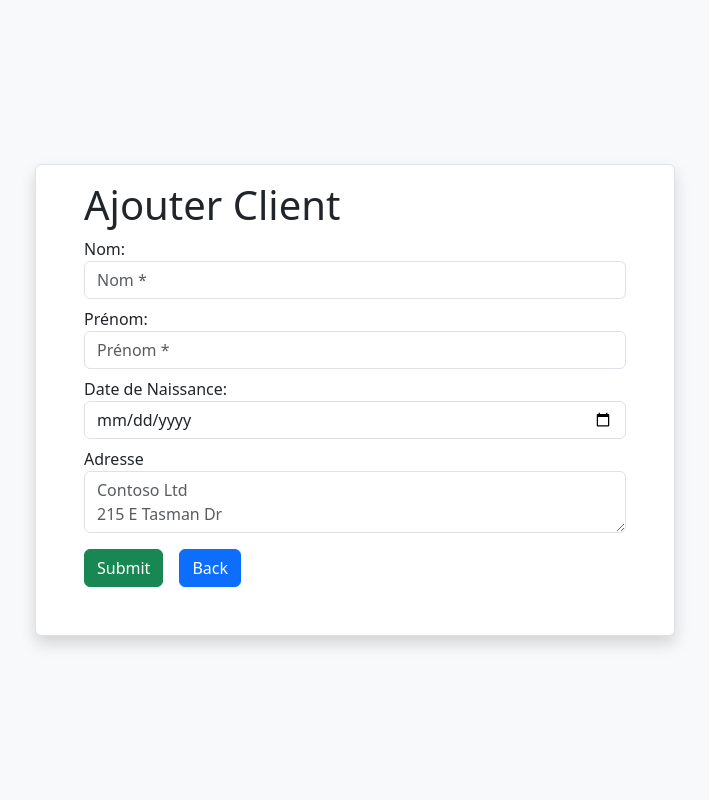
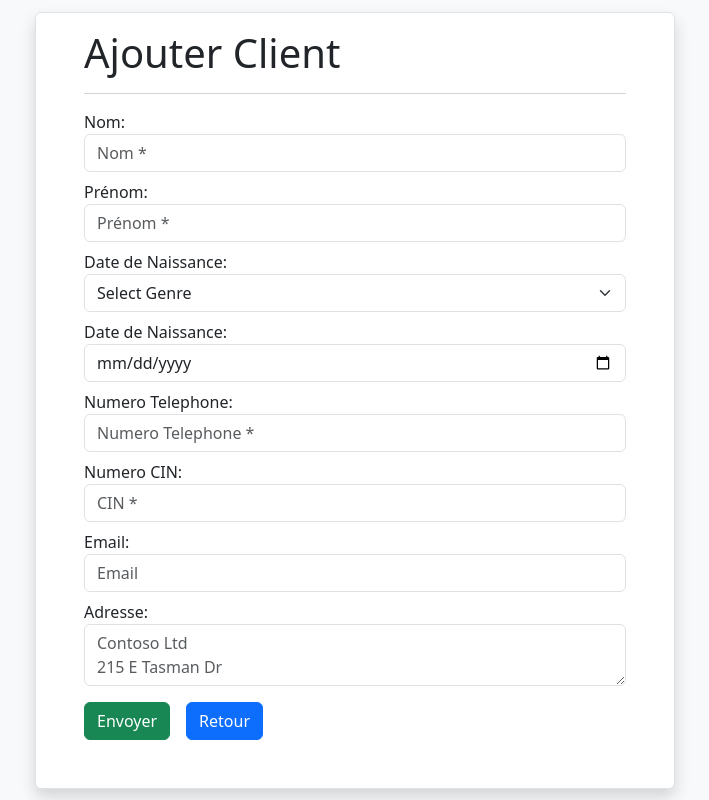
Before and after one commit to Hafedh-Jendoubi/Autorisations-Project, a React (Vite) app in the folder frontEnd/: page /create in a window 1280 px wide. Shown: the whole page, without its empty margins (285-994 px from the left). Built offline with nearby package versions, Linux system fonts and the light colour scheme.

Commit message:
Feat: Added several attributes to Client Table | Added control over inputs

```diff
--- a/frontEnd/src/components/Create.jsx
+++ b/frontEnd/src/components/Create.jsx
@@ -1,18 +1,25 @@
-import React from 'react'
-import { Link, useNavigate } from 'react-router-dom'
-import axios from 'axios'
+import React from 'react';
+import { Link, useNavigate } from 'react-router-dom';
+import axios from 'axios';
 
 function Create() {
     const [formData, setFormData] = React.useState({
-        lastName: '',
-        firstName: '',
-        birthDate: '',
-        address: ''
+        nom: '',
+        prenom: '',
+        dateNaissance: '',
+        genre: '',
+        tel: '',
+        cin: '',
+        addresse: '',
+        email: ''
     });
 
     const [validity, setValidity] = React.useState({
-        lastName: true,
-        firstName: true
+        nom: true,
+        prenom: true,
+        genre: true,
+        tel: true,
+        cin: true
     });
 
     const handleChange = (event) => {
@@ -24,17 +31,39 @@ function Create() {
 
     const handleSubmit = async (event) => {
         event.preventDefault();
+
+        //Controle de saisie!
         const newValidity = {
-            lastName: formData.lastName.trim() !== '',
-            firstName: formData.firstName.trim() !== ''
+            nom: formData.nom.trim() !== '' && formData.nom.length > 2,
+            prenom: formData.prenom.trim() !== '' && formData.nom.length > 3,
+            genre: formData.genre.trim() !== '',
+            tel: formData.tel.trim() !== '' && formData.tel.length === 8,
+            cin: formData.cin.trim() !== '' && formData.cin.length === 8
         };
         setValidity(newValidity);
+        if(!newValidity.nom)
+            document.getElementById('nomCtrl').innerHTML = "Le nom doit contenir plus que 2 caractères.";
+        else
+            document.getElementById('nomCtrl').innerHTML = "";
+        if(!newValidity.prenom)
+            document.getElementById('prenomCtrl').innerHTML = "Le prénom doit contenir plus que 3 caractères.";
+        else
+            document.getElementById('prenomCtrl').innerHTML = "";
+        if(!newValidity.tel)
+            document.getElementById('telCtrl').innerHTML = "Numero de telephone doit contenir 8 caractères.";
+        else
+            document.getElementById('telCtrl').innerHTML = "";
+        if(!newValidity.cin)
+            document.getElementById('cinCtrl').innerHTML = "Numero CIN doit contenir 8 caractères.";
+        else
+            document.getElementById('cinCtrl').innerHTML = "";
+
         if (Object.values(newValidity).every(Boolean)) {
             axios.post('http://localhost:8081/adduser', formData)
-            .then(() => {
-                navigate('/')
-            })
-            .catch(err => console.log(err));
+                .then(() => {
+                    navigate('/');
+                })
+                .catch(err => console.log(err));
         }
     };
 
@@ -42,56 +71,119 @@ function Create() {
         <div className='d-flex w-100 vh-100 justify-content-center align-items-center bg-light'>
             <div className='w-50 border bg-white shadow px-5 pt-3 pb-5 rounded'>
                 <h1>Ajouter Client</h1>
-                <form>
+                <hr style={{opacity: "0.2"}}></hr>
+                <form onSubmit={handleSubmit}>
                     <div className='mb-2'>
-                        <label htmlFor='lastName'>Nom:</label>
+                        <div className='d-flex'>
+                            <label htmlFor='nom'>Nom:</label><p style={{color: "red", marginLeft: "10px"}} id='nomCtrl'></p>
+                        </div>
                         <input
+                            id='nom'
                             type='text'
-                            name='lastName'
+                            name='nom'
                             className={'form-control'}
                             placeholder='Nom *'
                             onChange={handleChange}
-                            style={{ borderColor: validity.lastName ? '' : 'red' }}
+                            style={{ borderColor: validity.nom ? '' : 'red' }}
                         />
                     </div>
                     <div className='mb-2'>
-                        <label htmlFor='firstName'>Prénom:</label>
+                        <div className='d-flex'>
+                            <label htmlFor='prenom'>Prénom:</label><p style={{color: "red", marginLeft: "10px"}} id='prenomCtrl'></p>
+                        </div>
                         <input
+                            id='prenom'
                             type='text'
-                            name='firstName'
+                            name='prenom'
                             className='form-control'
                             placeholder='Prénom *'
                             onChange={handleChange}
-                            style={{ borderColor: validity.firstName ? '' : 'red' }}
+                            style={{ borderColor: validity.prenom ? '' : 'red' }}
                         />
                     </div>
                     <div className='mb-2'>
-                        <label htmlFor='birthDate'>Date de Naissance:</label>
+                        <label htmlFor='genre'>Date de Naissance:</label>
+                        <select
+                            id='genre'
+                            name='genre'
+                            className='form-select'
+                            onChange={handleChange}
+                            value={formData.genre}
+                            style={{ borderColor: validity.genre ? '' : 'red' }}
+                        >
+                            <option value="">Select Genre</option>
+                            <option value="M">Male</option>
+                            <option value="F">Femelle</option>
+                        </select>
+                    </div>
+                    <div className='mb-2'>
+                        <label htmlFor='dateNaissance'>Date de Naissance:</label>
                         <input
+                            id='dateNaissance'
                             type='date'
-                            name='birthDate'
+                            name='dateNaissance'
                             className='form-control'
-                            placeholder='Nom *'
+                            placeholder='Date de Naissance *'
+                            onChange={handleChange}
+                        />
+                    </div>
+                    <div className='mb-2'>
+                        <div className='d-flex'>
+                            <label htmlFor='tel'>Numero Telephone:</label><p style={{color: "red", marginLeft: "10px"}} id='telCtrl'></p>
+                        </div>
+                        <input
+                            id='tel'
+                            type='text'
+                            name='tel'
+                            className='form-control'
+                            placeholder='Numero Telephone *'
+                            onChange={handleChange}
+                            style={{ borderColor: validity.tel ? '' : 'red' }}
+                        />
+                    </div>
+                    <div className='mb-2'>
+                        <div className='d-flex'>
+                            <label htmlFor='cin'>Numero CIN:</label><p style={{color: "red", marginLeft: "10px"}} id='cinCtrl'></p>
+                        </div>
+                        <input
+                            id='cin'
+                            type='text'
+                            name='cin'
+                            className='form-control'
+                            placeholder='CIN *'
+                            onChange={handleChange}
+                            style={{ borderColor: validity.cin ? '' : 'red' }}
+                        />
+                    </div>
+                    <div className='mb-2'>
+                        <label htmlFor='email'>Email:</label>
+                        <input
+                            id='email'
+                            type='text'
+                            name='email'
+                            className='form-control'
+                            placeholder='Email'
                             onChange={handleChange}
                         />
                     </div>
                     <div className='mb-3'>
-                        <label htmlFor='address'>Adresse</label>
+                        <label htmlFor='addresse'>Adresse:</label>
                         <textarea
+                            id='addresse'
                             className="form-control"
                             aria-label="With textarea"
-                            name='address'
+                            name='addresse'
                             placeholder='Contoso Ltd
 215 E Tasman Dr'
-                            onChange={handleChange}>
-                        </textarea>
+                            onChange={handleChange}
+                        ></textarea>
                     </div>
-                    <button className='btn btn-success' onClick={handleSubmit}>Submit</button>
-                    <Link to='/' className='btn btn-primary ms-3'>Back</Link>
+                    <button className='btn btn-success' type='submit'>Envoyer</button>
+                    <Link to='/' className='btn btn-primary ms-3'>Retour</Link>
                 </form>
             </div>
         </div>
-    )
+    );
 }
 
-export default Create
+export default Create;
--- a/frontEnd/src/components/Home.jsx
+++ b/frontEnd/src/components/Home.jsx
@@ -11,18 +11,6 @@ function Home() {
             .then(data => setData(data))
             .catch(err => console.log(err));
     }, []);
-
-    function formatDate(dateString) {
-        if (dateString !== "0000-00-00") {
-            const date = new Date(dateString);
-            const year = date.getFullYear();
-            const month = String(date.getMonth() + 1).padStart(2, '0'); // Months are zero-based in JavaScript
-            const day = String(date.getDate()).padStart(2, '0');
-            return `${year}-${month}-${day}`;
-        } else {
-            return "[Not Set]";
-        }
-    };
 
     function deleteUser(id) {
         if (confirm("Are you sure about deleting this User?")) {
@@ -41,7 +29,7 @@ function Home() {
     function handleChange(event) {
         const { value } = event.target;
         if (value !== "") {
-            fetch('http://localhost:8081/getuserbyname/' + value)
+            fetch('http://localhost:8081/getuserbycin/' + value)
                 .then(res => {
                     if (res.status === 404) {
                         setData([]);
@@ -73,33 +61,31 @@ function Home() {
                             type='text'
                             name='search'
                             className={'form-control'}
-                            placeholder='Rechercher...'
+                            placeholder='Rechercher par CIN...'
                             onChange={handleChange}
                         />
                     </div>
                     <div className='col col-lg-2'>
-                        <Link to='/create' className='btn btn-success' style={{ marginBottom: "25px" }}>Ajouter +</Link>
+                        <Link to='/create' className='btn btn-success' style={{ marginBottom: "25px" }}>Ajouter Client</Link>
                     </div>
                 </div>
-                <table className='table table-hover'>
+                <table className='table table-hover align-middle'>
                     <thead className='table-dark'>
                         <tr>
-                            <th>ID</th>
                             <th>Nom</th>
                             <th>Prenom</th>
-                            <th>Date de Naissance</th>
-                            <th>Addresse</th>
+                            <th>Genre</th>
+                            <th>CIN</th>
                             <th>Actions</th>
                         </tr>
                     </thead>
                     <tbody>
                         {data.map((d, i) => (
                             <tr key={i}>
-                                <td>{d.id}</td>
                                 <td>{d.nom}</td>
                                 <td>{d.prenom}</td>
-                                <td>{formatDate(d.dateNaissance)}</td>
-                                <td>{d.addresse}</td>
+                                <td>{d.genre === "M" ? "Male" : "Femelle"}</td>
+                                <td>{d.cin}</td>
                                 <td>
                                     <Link to={`/read/${d.id}`} className='btn btn-sm btn-primary me-2'>Afficher</Link>
                                     <button className='btn btn-sm btn-danger me-2' onClick={() => deleteUser(d.id)}>Supprimer</button>
--- a/frontEnd/src/components/Read.jsx
+++ b/frontEnd/src/components/Read.jsx
@@ -1,6 +1,7 @@
 import React from 'react'
 import { useParams, Link } from 'react-router-dom'
 import axios from 'axios'
+import { formatDate } from '../utils'
 
 function Read() {
     const [data, setData] = React.useState([]);
@@ -16,14 +17,27 @@ function Read() {
         <div className='d-flex w-100 vh-100 justify-content-center align-items-center bg-light'>
             <div className='w-50 border bg-white shadow px-5 pt-3 pb-5 rounded'>
                 <h3>Detail of Client:</h3>
+                <hr style={{opacity: "0.2"}}></hr>
                 <div className='mb-2'>
-                    <strong>Full Name: </strong>{data.nom} {data.prenom}
+                    <strong>Nom et Prenom: </strong>{data.nom} {data.prenom}
                 </div>
                 <div className='mb-2'>
-                    <strong>Date de Naissance: </strong> {data.dateNaissance}
+                    <strong>Genre: </strong>{data.genre === "M" ? "Male" : "Femelle"}
+                </div>
+                <div className='mb-2'>
+                    <strong>Date de Naissance: </strong> {formatDate(data.dateNaissance)}
+                </div>
+                <div className='mb-2'>
+                    <strong>Adresse: </strong> {data.addresse}
+                </div>
+                <div className='mb-2'>
+                    <strong>Numero Telephone: </strong> (+216) {data.tel}
+                </div>
+                <div className='mb-2'>
+                    <strong>CIN: </strong> {data.cin}
                 </div>
                 <div className='mb-3'>
-                    <strong>Adresse: </strong> {data.addresse}
+                    <strong>Adresse Email: </strong> {data.email}
                 </div>
                 <Link to={`/update/${id}`} className='btn btn-success'>Modifier</Link>
                 <Link to='/' className='btn btn-primary ms-3'>Back</Link>
--- a/frontEnd/src/components/Update.jsx
+++ b/frontEnd/src/components/Update.jsx
@@ -1,6 +1,7 @@
 import React from 'react';
 import { useParams, Link, useNavigate } from 'react-router-dom';
 import axios from 'axios';
+import { formatDate } from '../utils'
 
 function Update() {
   const { id } = useParams();
@@ -8,11 +9,18 @@ function Update() {
     nom: '',
     prenom: '',
     dateNaissance: '',
-    addresse: ''
+    genre: '',
+    tel: '',
+    cin: '',
+    addresse: '',
+    email: ''
   });
   const [validity, setValidity] = React.useState({
     nom: true,
-    prenom: true
+    prenom: true,
+    genre: true,
+    tel: true,
+    cin: true
   });
 
   const handleChange = (event) => {
@@ -32,11 +40,33 @@ function Update() {
 
   const handleSubmit = async (event) => {
     event.preventDefault();
+
+    //Controle de saisie!
     const newValidity = {
-      nom: formData.nom.trim() !== '',
-      prenom: formData.prenom.trim() !== ''
+      nom: formData.nom.trim() !== '' && formData.nom.length > 2,
+      prenom: formData.prenom.trim() !== '' && formData.nom.length > 3,
+      genre: formData.genre.trim() !== '',
+      tel: formData.tel.trim() !== '' && formData.tel.length === 8,
+      cin: formData.cin.trim() !== '' && formData.cin.length === 8
     };
     setValidity(newValidity);
+    if (!newValidity.nom)
+      document.getElementById('nomCtrl').innerHTML = "Le nom doit contenir plus que 2 caractères.";
+    else
+      document.getElementById('nomCtrl').innerHTML = "";
+    if (!newValidity.prenom)
+      document.getElementById('prenomCtrl').innerHTML = "Le prénom doit contenir plus que 3 caractères.";
+    else
+      document.getElementById('prenomCtrl').innerHTML = "";
+    if (!newValidity.tel)
+      document.getElementById('telCtrl').innerHTML = "Numero de telephone doit contenir 8 caractères.";
+    else
+      document.getElementById('telCtrl').innerHTML = "";
+    if (!newValidity.cin)
+      document.getElementById('cinCtrl').innerHTML = "Numero CIN doit contenir 8 caractères.";
+    else
+      document.getElementById('cinCtrl').innerHTML = "";
+
     if (Object.values(newValidity).every(Boolean)) {
       axios.post('http://localhost:8081/updateuser', formData)
         .then(() => {
@@ -46,71 +76,126 @@ function Update() {
     }
   };
 
-  const formatDate = (dateString) => {
-    if (dateString !== "0000-00-00") {
-      const date = new Date(dateString);
-      const year = date.getFullYear();
-      const month = String(date.getMonth() + 1).padStart(2, '0');
-      const day = String(date.getDate()).padStart(2, '0');
-      return `${year}-${month}-${day}`;
-    } else {
-      return "[Not Set]";
-    }
-  };
-
   return (
     <div className='d-flex w-100 vh-100 justify-content-center align-items-center bg-light'>
       <div className='w-50 border bg-white shadow px-5 pt-3 pb-5 rounded'>
         <h1>Modifier Client</h1>
+        <hr style={{opacity: "0.2"}}></hr>
         <form onSubmit={handleSubmit}>
           <div className='mb-2'>
-            <label htmlFor='lastName'>Nom:</label>
+            <div className='d-flex'>
+              <label htmlFor='nom'>Nom:</label><p style={{ color: "red", marginLeft: "10px" }} id='nomCtrl'></p>
+            </div>
             <input
+              id='nom'
               type='text'
               name='nom'
-              className='form-control'
+              className={'form-control'}
               placeholder='Nom *'
-              value={formData.nom}
               onChange={handleChange}
               style={{ borderColor: validity.nom ? '' : 'red' }}
+              value={formData.nom}
             />
           </div>
           <div className='mb-2'>
-            <label htmlFor='firstName'>Prénom:</label>
+            <div className='d-flex'>
+              <label htmlFor='prenom'>Prénom:</label><p style={{ color: "red", marginLeft: "10px" }} id='prenomCtrl'></p>
+            </div>
             <input
+              id='prenom'
               type='text'
               name='prenom'
               className='form-control'
               placeholder='Prénom *'
-              value={formData.prenom}
               onChange={handleChange}
               style={{ borderColor: validity.prenom ? '' : 'red' }}
+              value={formData.prenom}
             />
           </div>
           <div className='mb-2'>
-            <label htmlFor='birthDate'>Date de Naissance:</label>
+            <label htmlFor='genre'>Genre:</label>
+            <select
+              id='genre'
+              name='genre'
+              className='form-select'
+              onChange={handleChange}
+              value={formData.genre}
+              style={{ borderColor: validity.genre ? '' : 'red' }}
+            >
+              <option value="">Select Genre</option>
+              <option value="M">Male</option>
+              <option value="F">Femelle</option>
+            </select>
+          </div>
+          <div className='mb-2'>
+            <label htmlFor='dateNaissance'>Date de Naissance:</label>
             <input
+              id='dateNaissance'
               type='date'
               name='dateNaissance'
               className='form-control'
-              value={formData.dateNaissance ? formatDate(formData.dateNaissance) : ''}
+              placeholder='Date de Naissance *'
               onChange={handleChange}
+              value={formatDate(formData.dateNaissance)}
+            />
+          </div>
+          <div className='mb-2'>
+            <div className='d-flex'>
+              <label htmlFor='tel'>Numero Telephone:</label><p style={{ color: "red", marginLeft: "10px" }} id='telCtrl'></p>
+            </div>
+            <input
+              id='tel'
+              type='text'
+              name='tel'
+              className='form-control'
+              placeholder='Numero Telephone *'
+              onChange={handleChange}
+              style={{ borderColor: validity.tel ? '' : 'red' }}
+              value={formData.tel}
+            />
+          </div>
+          <div className='mb-2'>
+            <div className='d-flex'>
+              <label htmlFor='cin'>Numero CIN:</label><p style={{ color: "red", marginLeft: "10px" }} id='cinCtrl'></p>
+            </div>
+            <input
+              id='cin'
+              type='text'
+              name='cin'
+              className='form-control'
+              placeholder='CIN *'
+              onChange={handleChange}
+              style={{ borderColor: validity.cin ? '' : 'red' }}
+              value={formData.cin}
+            />
+          </div>
+          <div className='mb-2'>
+            <label htmlFor='email'>Email:</label>
+            <input
+              id='email'
+              type='text'
+              name='email'
+              className='form-control'
+              placeholder='Email'
+              onChange={handleChange}
+              value={formData.email}
             />
           </div>
           <div className='mb-3'>
-            <label htmlFor='address'>Adresse</label>
+            <label htmlFor='addresse'>Adresse:</label>
             <textarea
+              id='addresse'
               className="form-control"
               aria-label="With textarea"
               name='addresse'
               placeholder='Contoso Ltd
 215 E Tasman Dr'
+              onChange={handleChange}
               value={formData.addresse}
-              onChange={handleChange}
-            />
+            ></textarea>
           </div>
-          <button type='submit' className='btn btn-success'>Update</button>
-          <Link to='/' className='btn btn-primary ms-3'>Back</Link>
+          <button className='btn btn-success' type='submit'>Modifier</button>
+          <Link to='/' className='btn btn-primary ms-3'>Retour</Link>
         </form>
       </div>
     </div>
--- /dev/null
+++ b/frontEnd/src/utils.js
@@ -0,0 +1,14 @@
+/* This file is used for functions that are usefull within different files */
+
+//Function that transforms a Timestamp to a Date yyyy - mm - dd
+export const formatDate = (dateString) => {
+    if (dateString !== "0000-00-00") {
+        const date = new Date(dateString);
+        const year = date.getFullYear();
+        const month = String(date.getMonth() + 1).padStart(2, '0');
+        const day = String(date.getDate()).padStart(2, '0');
+        return `${year}-${month}-${day}`;
+    } else {
+        return "[Not Set]";
+    }
+};
```
Also changed, not shown: 1 other file (tests, documents, lock files or other folders).
